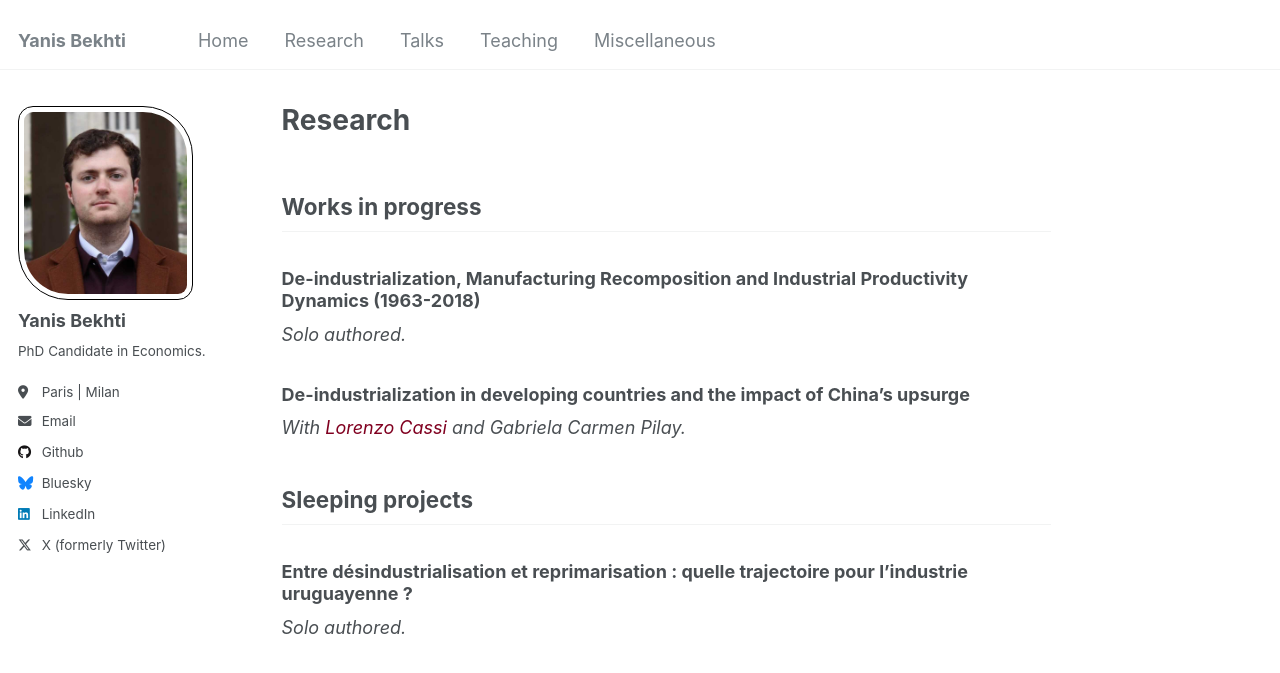
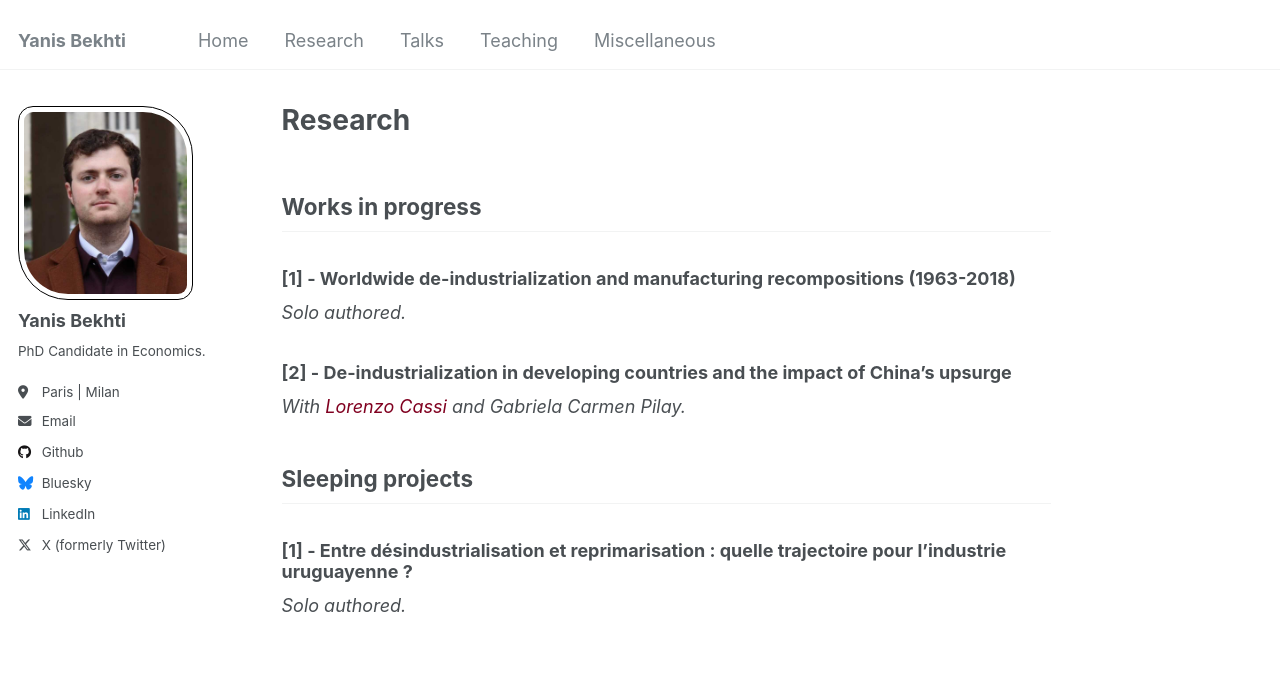
Before and after one commit to yanisbkt-econ/yanisbkt-econ.github.io, a Jekyll site: the page built from _pages/Research.md, in a window 1280 px wide. Shown: the top 673 px of the page. Built offline with Jekyll 4.4.1, drawn with Linux system fonts in a browser that asks for light colours.

Commit message:
Minor change, v2.3.

```diff
--- a/_pages/Research.md
+++ b/_pages/Research.md
@@ -5,13 +5,13 @@ title: "Research"
 
 ## Works in progress
 
-### De-industrialization, Manufacturing Recomposition and Industrial Productivity Dynamics (1963-2018)
+### [1] - Worldwide de-industrialization and manufacturing recompositions (1963-2018)
 *Solo authored.*
 
-### De-industrialization in developing countries and the impact of China's upsurge
+### [2] - De-industrialization in developing countries and the impact of China's upsurge
 *With <a href="https://lorenzocassi.wordpress.com/cv/" target="_blank" style="color: #800020; text-decoration: none;">Lorenzo Cassi</a> and Gabriela Carmen Pilay.*
 
 ## Sleeping projects
 
-### Entre désindustrialisation et reprimarisation : quelle trajectoire pour l’industrie uruguayenne ?
+### [1] - Entre désindustrialisation et reprimarisation : quelle trajectoire pour l’industrie uruguayenne ?
 *Solo authored.*
```
Also changed, not shown: _pages/Teaching.md (+1 -1 lines).
